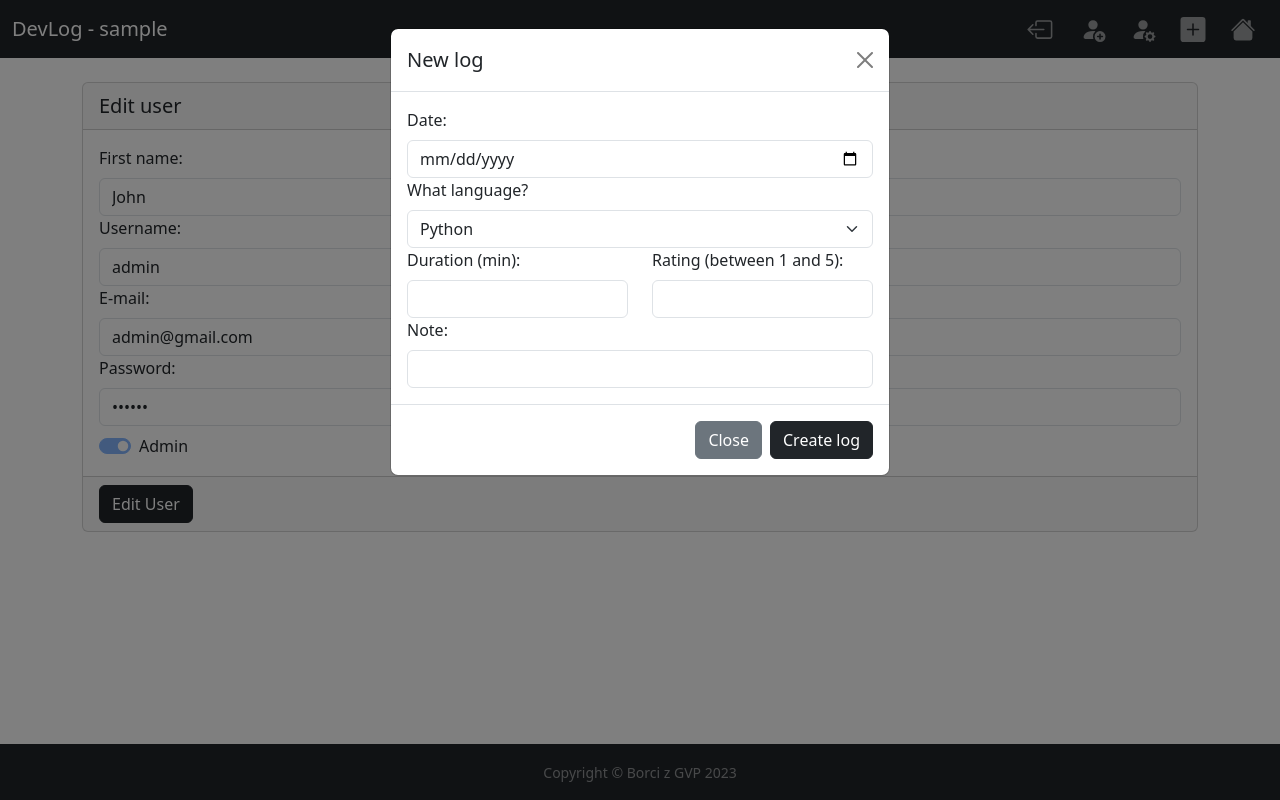
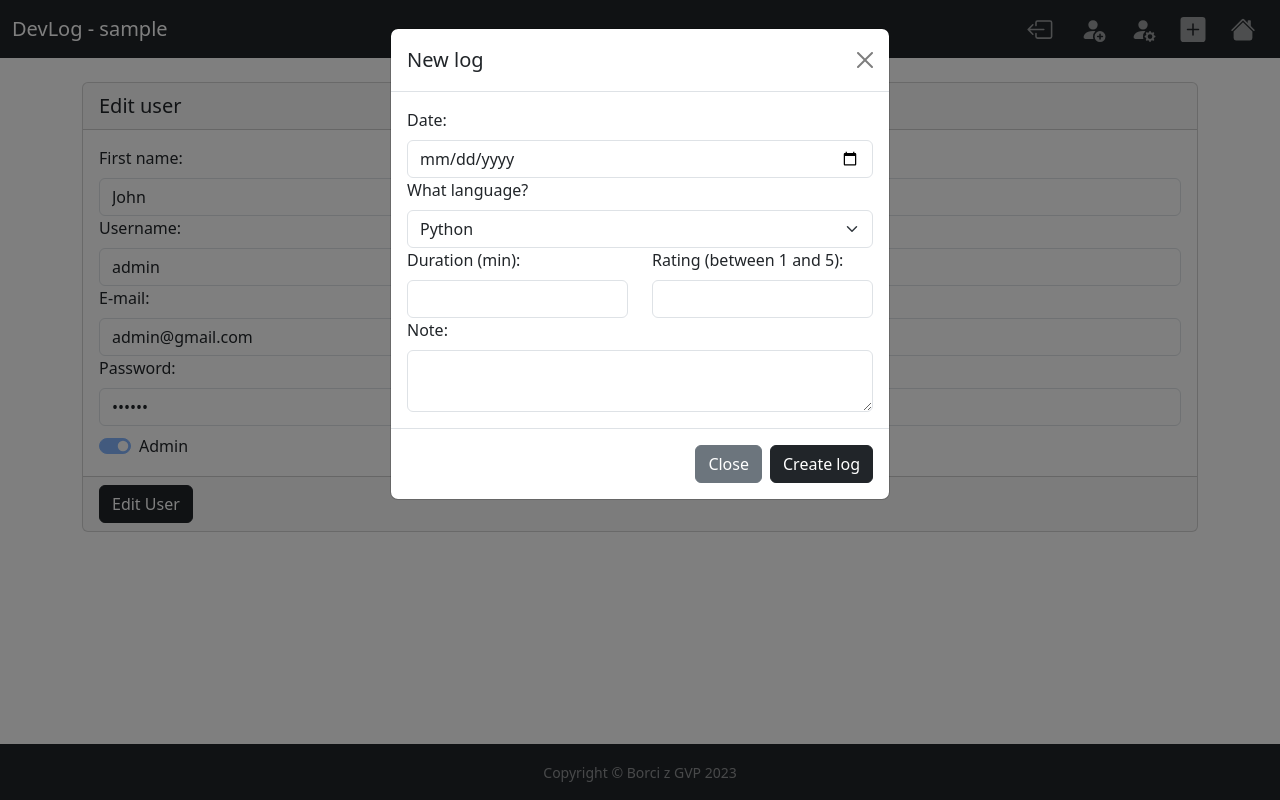
Before and after one commit to Sykora-J/tourdeapp23, a Flask app: page /edit_user/1 in a window 1280 px wide, after a click that opens the changed part. Run offline with Flask 2, Linux system fonts and the light colour scheme; the visitor is signed in with stand-in values (Sample User, id 1); data comes from the database, SQL or seed files in the repository.

Commit message:
Added limiting attributes to forms, changed input type to email in mail form

```diff
--- a/app/templates/_log_form.html
+++ b/app/templates/_log_form.html
@@ -9,7 +9,8 @@
                 <div class="modal-body">
                     <div>
                         <label class="form-label" for="work_date">Date:</label>
-                        <input class="form-control" type="date" id="work_date" name="work_date" required>
+                        <input class="form-control" type="date" id="work_date" name="work_date" max="3000-12-31"
+                               required>
                     </div>
                     <div>
                         <label class="form-label" for="lang">What language?</label>
@@ -33,7 +34,8 @@
                     </div>
                     <div>
                         <label class="form-label" for="note">Note:</label>
-                        <input class="form-control" type="text" id="note" name="note">
+                        <textarea class="form-control" type="text" id="note" name="note" maxlength="256"
+                                  rows="2"></textarea>
                     </div>
                 </div>
                 <div class="modal-footer">
--- a/app/templates/_user_form.html
+++ b/app/templates/_user_form.html
@@ -10,25 +10,25 @@
                     <div class="row">
                         <div class="col">
                             <label class="form-label" for="fname">First name:</label>
-                            <input class="form-control" type="text" id="fname" name="fname" required>
+                            <input class="form-control" type="text" id="fname" name="fname" maxlength="20" required>
                         </div>
                         <div class="col">
                             <label class="form-label" for="lname">Last name:</label>
-                            <input class="form-control" type="text" id="lname" name="lname" required>
+                            <input class="form-control" type="text" id="lname" name="lname" maxlength="20" required>
                         </div>
                     </div>
                     <div>
                         <label class="form-label" for="username">Username:</label>
-                        <input class="form-control" type="text" id="username" name="username" required>
+                        <input class="form-control" type="text" id="username" name="username" maxlength="20" required>
                     </div>
                     <div>
                         <label class="form-label" for="mail">E-mail:</label>
-                        <input class="form-control" type="text" id="mail" name="mail" required>
+                        <input class="form-control" type="email" id="mail" name="mail" maxlength="40" required>
                     </div>
 
                     <div>
                         <label class="form-label" for="password">Password:</label>
-                        <input class="form-control" type="password" id="password" name="password" required>
+                        <input class="form-control" type="password" id="password" name="password" maxlength="20" required>
                     </div>
                     <div class="form-check form-switch mt-2">
                         <label class="form-check-label" for="admin">Admin</label>
--- a/app/templates/edit_log_form.html
+++ b/app/templates/edit_log_form.html
@@ -16,7 +16,7 @@
                     <div>
                         <label class="form-label" for="work_date">Date:</label>
                         <input class="form-control" type="date" id="work_date" name="work_date"
-                               value="{{ log.work_date }}" required>
+                               value="{{ log.work_date }}" max="3000-12-31" required>
                     </div>
                     <div>
                         <label class="form-label" for="lang">What language?</label>
@@ -43,7 +43,8 @@
                     </div>
                     <div>
                         <label class="form-label" for="note">Note:</label>
-                        <input class="form-control" type="text" id="note" name="note" value="{{ log.note }}">
+                        <textarea class="form-control" type="text" id="note" name="note" value="{{ log.note }}"
+                                  maxlength="256" rows="2"></textarea>
                     </div>
                 </div>
                 <div class="card-footer text-end">
--- a/app/templates/edit_user_form.html
+++ b/app/templates/edit_user_form.html
@@ -17,28 +17,28 @@
                         <div class="col">
                             <label class="form-label" for="fname">First name:</label>
                             <input class="form-control" type="text" id="fname" name="fname" value="{{ user.fname }}"
-                                   required>
+                                   maxlength="20" required>
                         </div>
                         <div class="col">
                             <label class="form-label" for="lname">Last name:</label>
                             <input class="form-control" type="text" id="lname" name="lname" value="{{ user.lname }}"
-                                   required>
+                                   maxlength="20" required>
                         </div>
                     </div>
                     <div>
                         <label class="form-label" for="username">Username:</label>
                         <input class="form-control" type="text" id="username" name="username"
-                               value="{{ user.username }}" required>
+                               value="{{ user.username }}" maxlength="20" required>
                     </div>
                     <div>
                         <label class="form-label" for="mail">E-mail:</label>
-                        <input class="form-control" type="text" id="mail" name="mail" value="{{ user.mail }}" required>
+                        <input class="form-control" type="email" id="mail" name="mail" value="{{ user.mail }}" maxlength="40" required>
                     </div>
 
                     <div>
                         <label class="form-label" for="password">Password:</label>
                         <input class="form-control" type="password" id="password" name="password"
-                               value="{{ user.password }}" required>
+                               value="{{ user.password }}" maxlength="20" required>
                     </div>
                     <div class="form-check form-switch mt-2">
                         <label class="form-check-label" for="admin">Admin</label>
```
